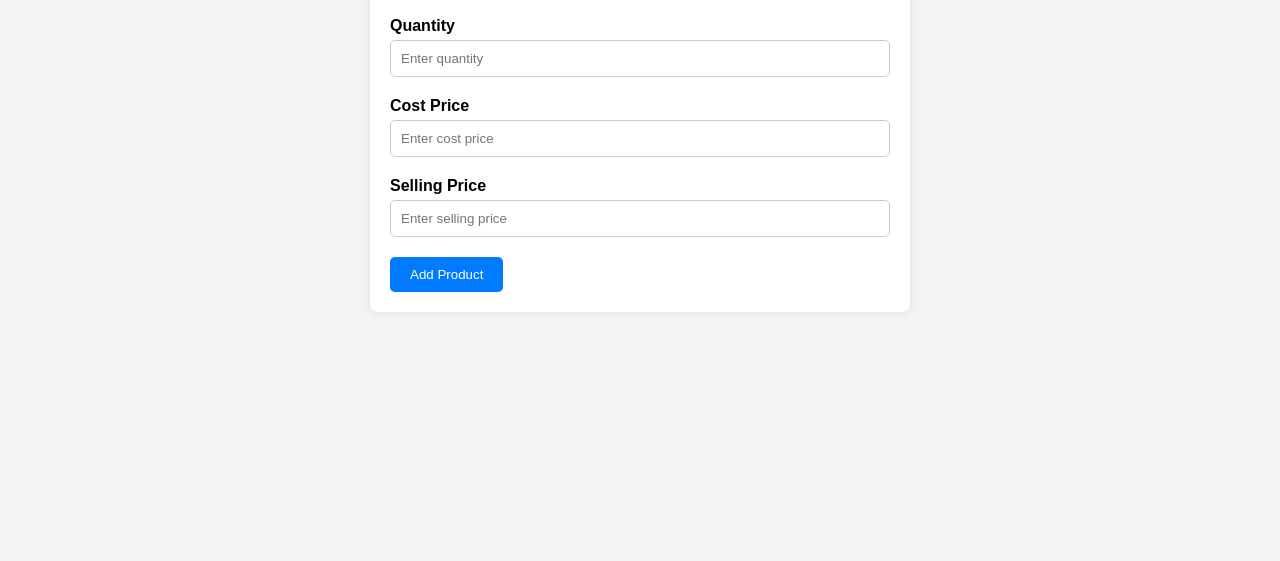
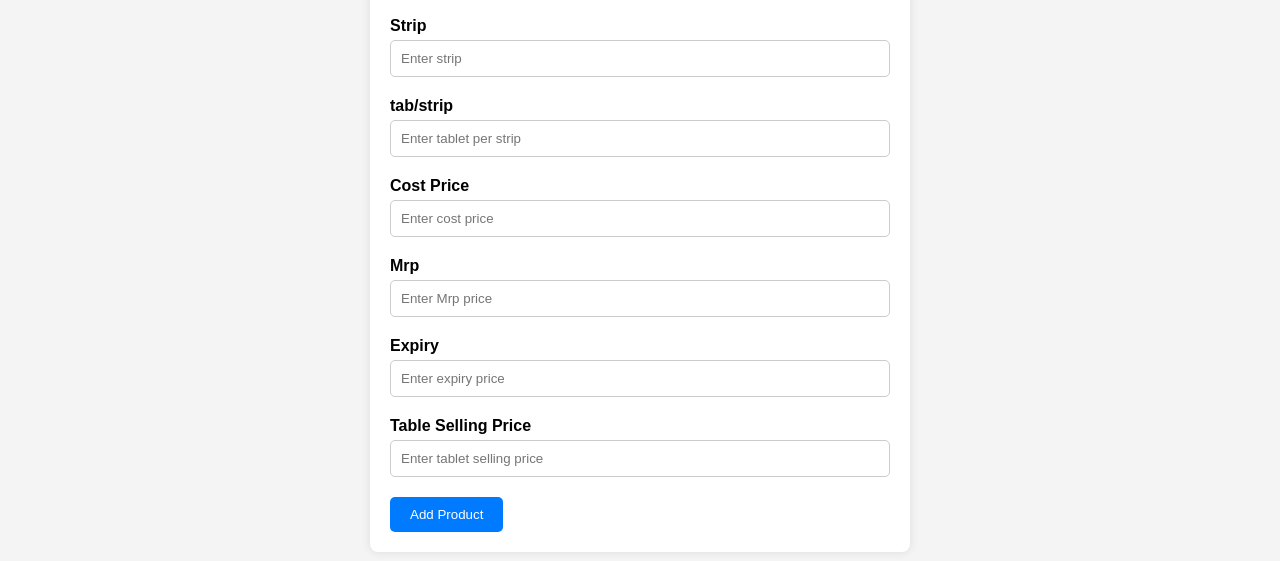
Before and after one commit to Abhishek42004/medical, a plain HTML site: page index.html in a window 1280 px wide. Shown: the part 239-800 px from the top of the page. Drawn offline with Linux system fonts and the light colour scheme.

Commit message:
Add files via upload

```diff
--- a/index.html
+++ b/index.html
@@ -6,7 +6,7 @@
     <title>Add Product</title>
     <link rel="stylesheet" href="./css/addProduct.css" />
     <link rel="manifest" href="./manifest.json" />
-    <script>
+    <!-- <script>
       if ("serviceWorker" in navigator) {
         window.addEventListener("load", function () {
           navigator.serviceWorker.register("./sw.js").then(
@@ -22,7 +22,7 @@
           );
         });
       }
-    </script>
+    </script> -->
   </head>
   <body>
     <nav class="navbar">
@@ -44,12 +44,23 @@
           />
         </div>
         <div class="form-group">
-          <label for="quantity">Quantity</label>
+          <label for="strip">Strip</label>
           <input
             type="number"
-            id="quantity"
-            name="quantity"
-            placeholder="Enter quantity"
+            id="strip"
+            name="strip"
+            placeholder="Enter strip"
+            min="1"
+            required
+          />
+        </div>
+        <div class="form-group">
+          <label for="tabstrip">tab/strip</label>
+          <input
+            type="number"
+            id="tabstrip"
+            name="tabstrip"
+            placeholder="Enter tablet per strip"
             min="1"
             required
           />
@@ -67,13 +78,37 @@
           />
         </div>
         <div class="form-group">
-          <label for="sellingPrice">Selling Price</label>
+          <label for="mrp">Mrp</label>
           <input
             type="number"
-            id="sellingPrice"
-            name="sellingPrice"
-            placeholder="Enter selling price"
-            min="0.01"
+            id="mrp"
+            name="mrp"
+            placeholder="Enter Mrp price"
+            min=""
+            step="0.01"
+            required
+          />
+        </div>
+        <div class="form-group">
+          <label for="mrp">Expiry</label>
+          <input
+            type="number"
+            id="expiry"
+            name="expiry"
+            placeholder="Enter expiry price"
+            min=""
+            step="0.01"
+            required
+          />
+        </div>
+        <div class="form-group">
+          <label for="tabletsellingPrice">Table Selling Price</label>
+          <input
+            type="number"
+            id="tabletsellingPrice"
+            name="tabletsellingPrice"
+            placeholder="Enter tablet selling price"
+            min=""
             step="0.01"
             required
           />
```
